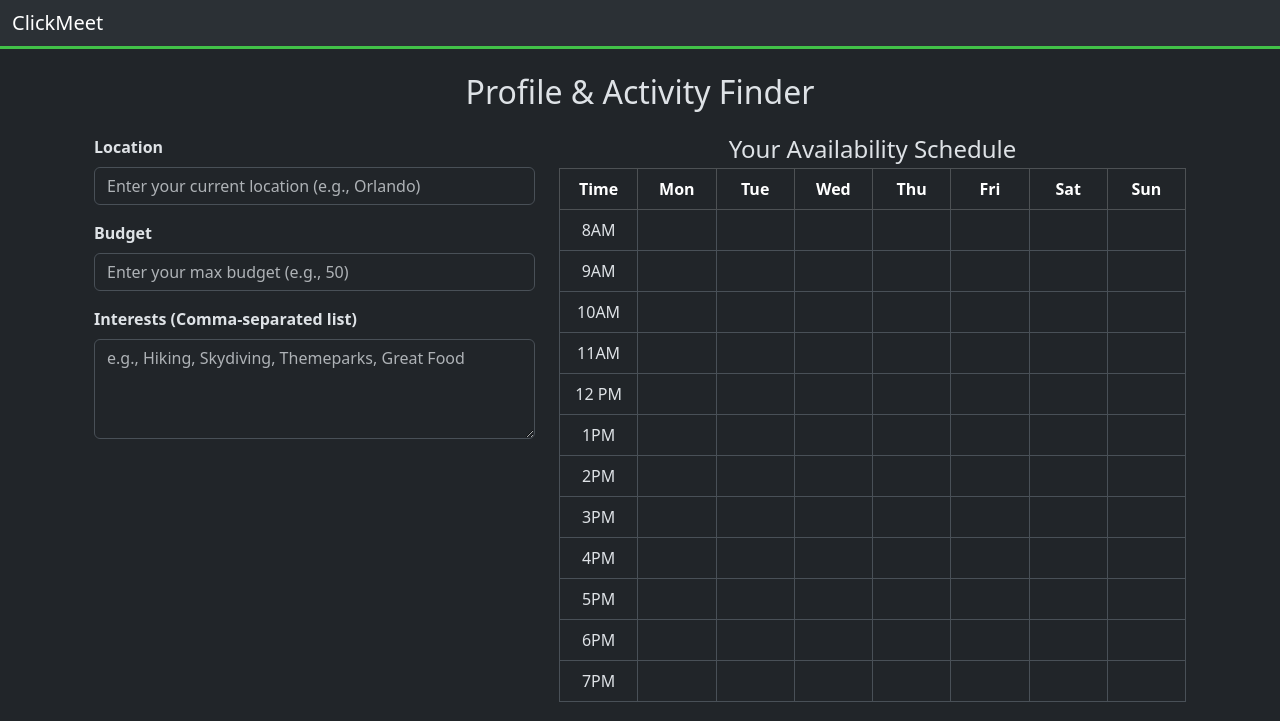
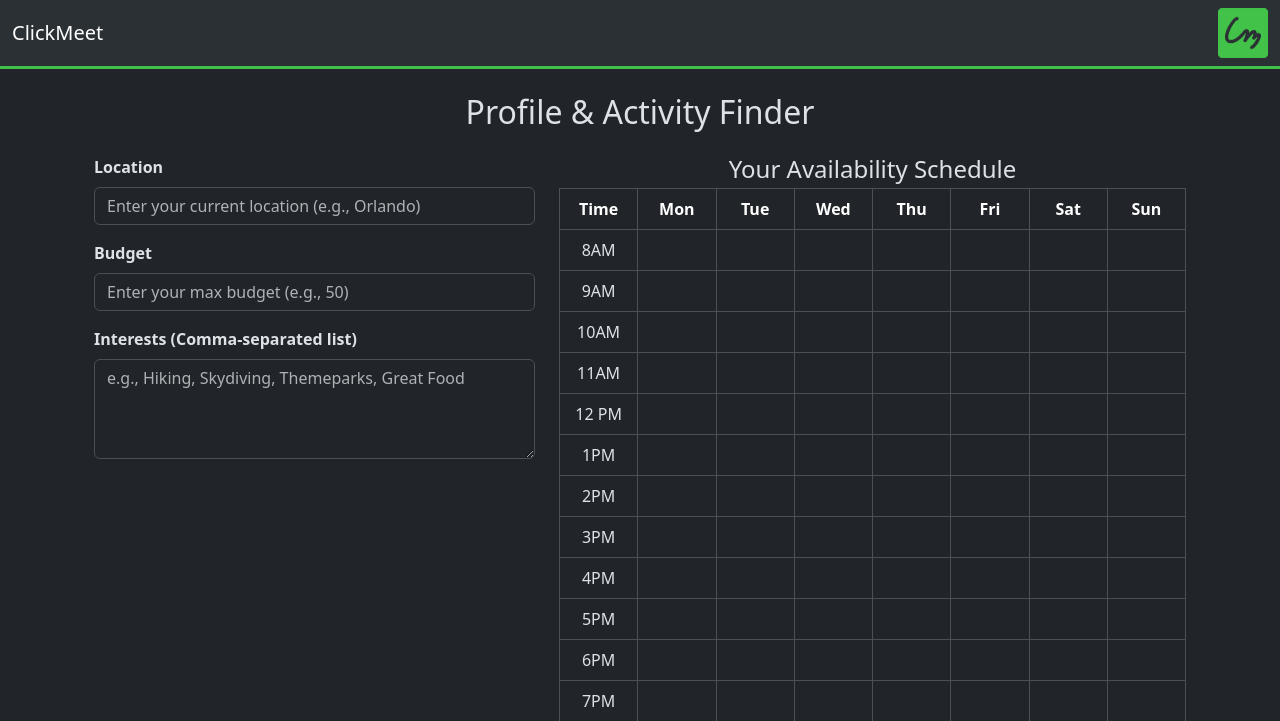
Before and after one commit to windu108/knighthacks2025, a Flask app: page / in a window 1280 px wide. Shown: the top 721 px of the page. Run offline with Flask 3, Linux system fonts and the light colour scheme; some libraries are stand-ins or nearby versions.

Commit message:
Added logo on the top right logo

```diff
--- a/templates/base.html
+++ b/templates/base.html
@@ -14,12 +14,11 @@
     {% block head %}{% endblock %}
   </head>
   <body>
+
     <nav class="navbar sticky-top bg-body-tertiary border-bottom border-primary border-3">
-
-      <div class="container-fluid">
-        <div class="col-4 justify-content-start">
-          <a class="navbar-brand" href="{{ url_for('index') }}">ClickMeet</a>
-        </div>
+      <div class="container-fluid d-flex justify-content-between align-items-center">
+        <a class="navbar-brand" href="{{ url_for('index') }}">ClickMeet</a>
+        <img src="{{ url_for('static', filename='images/ClickMeetLogo.png') }}" alt="Logo" class="logo" style="width:50px; height:auto">
       </div>
     </nav>
 
```
Also changed, not shown: static/images/ClickMeetLogo.png (renamed from ClickMeet Gabe Logo.png).
